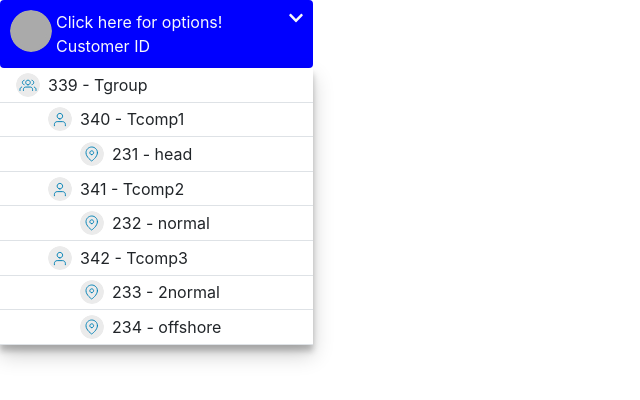
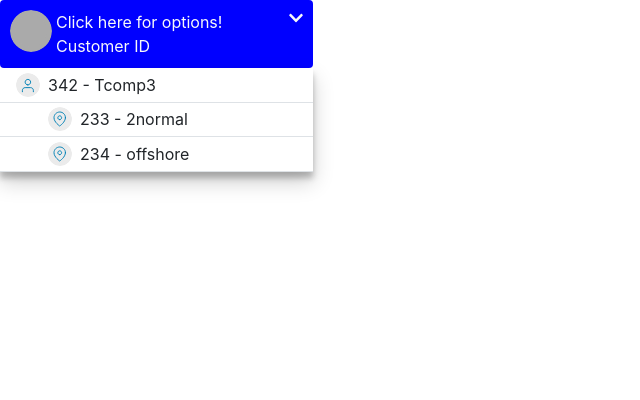
Before and after one commit to hareshpatel1990/angular-treeview-selectbox, an Angular app: page / in a window 1280 px wide. Shown: the top 400 px of the page, without its empty margins (0-640 px from the left). Built offline with nearby package versions, Linux system fonts and the light colour scheme.

Commit message:
2 files modified

```diff
--- a/src/app/app.component.html
+++ b/src/app/app.component.html
@@ -97,7 +97,10 @@
       </div>
 
       <div *ngIf="data.type == 'I'">
-        <div class="d-flex flex-row border-bottom selectable">
+        <div
+          class="d-flex flex-row border-bottom selectable"
+          (click)="onSelected('I', data.clientId, data.name)"
+        >
           <div class="option-icon group-icon">
             <img
               src="assets/img/Individual_Customer.svg"
@@ -109,7 +112,11 @@
             {{ data.id }} - {{ data.name }}
           </div>
         </div>
-        <div class="d-flex flex-column" *ngFor="let branch of data.branches">
+        <div
+          class="d-flex flex-column"
+          *ngFor="let branch of data.branches"
+          (click)="onSelected('B', branch.id, branch.name)"
+        >
           <div class="d-flex flex-row border-bottom selectable">
             <div class="option-icon company-icon">
               <img
--- a/src/app/app.component.ts
+++ b/src/app/app.component.ts
@@ -14,7 +14,7 @@ export class AppComponent {
   seletedId = '';
   seletedText = 'Click here for options!';
 
-  data = {
+  data0 = {
     id: 339,
     name: 'Tgroup',
     clientId: 'G10100000019',
@@ -68,7 +68,7 @@ export class AppComponent {
     branches: [],
   };
 
-  data1 = {
+  data = {
     id: 342,
     name: 'Tcomp3',
     clientId: 'I10100000065',
```
